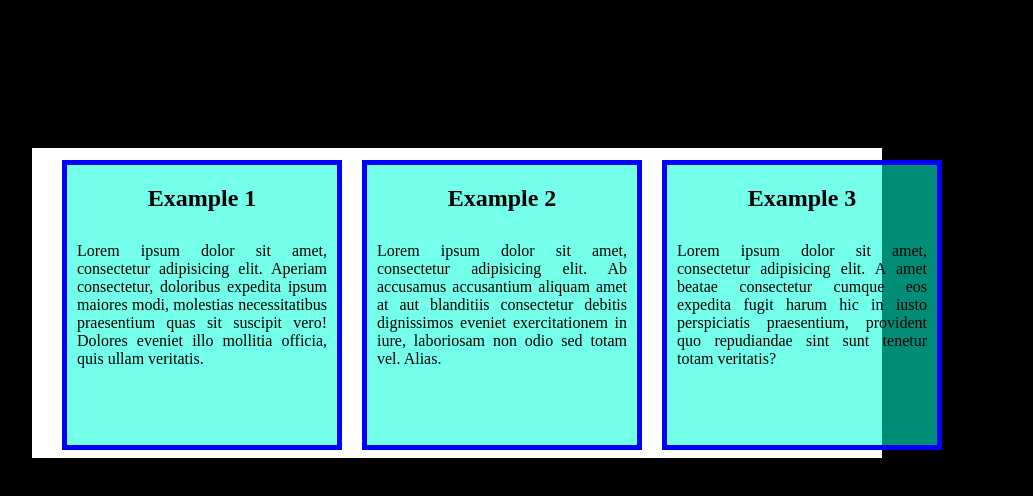
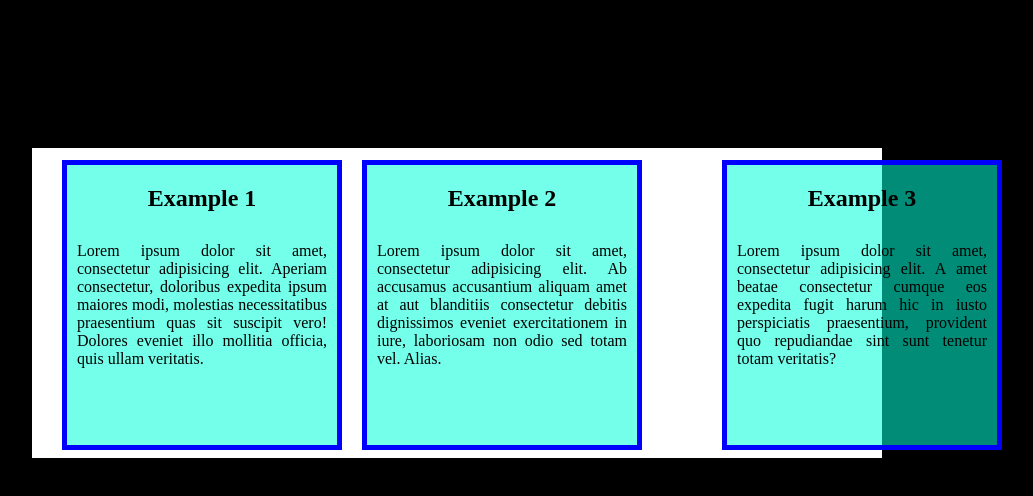
Before and after one commit to BareonZahar/Sait7, a plain HTML site: page index.html in a window 1280 px wide. Shown: the whole page, without its empty margins (178-1211 px from the left). Drawn offline with Linux system fonts and the light colour scheme.

Commit message:
Update dz6.css

```diff
--- a/dz6.css
+++ b/dz6.css
@@ -35,7 +35,7 @@ p{
 .t3{
      background-color: rgba(0, 255, 217, 0.55);
      text-align: justify;
-    margin-left: 630px;
+    margin-left: 690px;
     margin-top: 12px;
 }
 h2{
```
